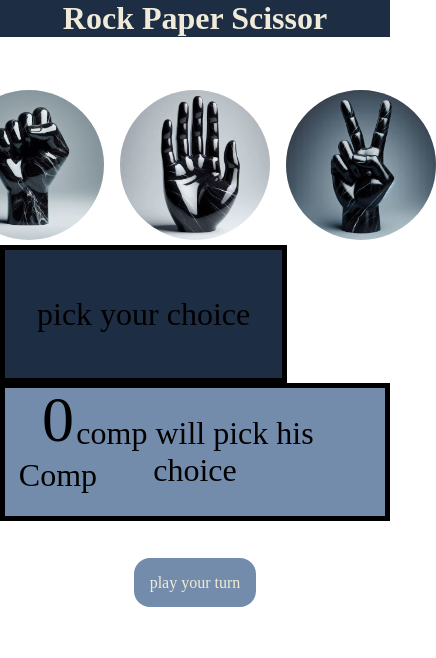
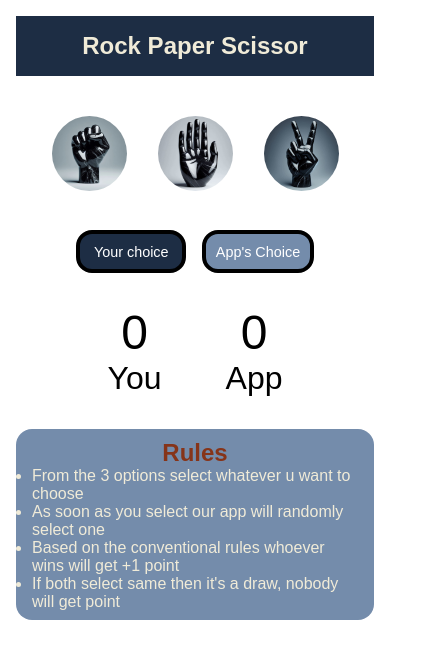
Before and after one commit to Shiksa/Rock_Paper_Scissor, a plain HTML site: page index.html in a window 390 px wide. Shown: the whole page, 436 px wide, since content can reach past the window. Drawn offline with Linux system fonts and the light colour scheme.

Commit message:
responsive design added

```diff
--- a/index.html
+++ b/index.html
@@ -1,11 +1,13 @@
 <!DOCTYPE html>
 <html lang="en">
+
 <head>
     <meta charset="UTF-8">
     <meta name="viewport" content="width=device-width, initial-scale=1.0">
     <title>Rock Paper Scissor</title>
     <link rel="stylesheet" href="style.css">
 </head>
+
 <body>
     <div class="main">
         <h1>Rock Paper Scissor</h1>
@@ -21,8 +23,8 @@
             </div>
         </div>
         <div class="selectBoxs">
-            <div class="selectBox" id="user">pick your choice</div>
-            <div class="selectBox" id="comp">comp will pick his choice</div>
+            <div class="selectBox" id="user">Your choice</div>
+            <div class="selectBox" id="comp">App's Choice</div>
         </div>
         <div class="scoreBoard">
             <div class="score">
@@ -31,13 +33,22 @@
             </div>
             <div class="score">
                 <p id="compScore">0</p>
-                <p>Comp</p>
+                <p>App</p>
             </div>
         </div>
         <div class="msgContainer">
-            <p id="msg">play your turn</p>
+            <div id="msg">
+                <h2 style="color: rgb(134, 52, 25);">Rules</h2>
+                <ul>
+                    <li>From the 3 options select whatever u want to choose</li>
+                    <li>As soon as you select our app will randomly select one</li>
+                    <li>Based on the conventional rules whoever wins will get +1 point</li>
+                    <li>If both select same then it's a draw, nobody will get point</li>
+                </ul>
+            </div>
         </div>
     </div>
     <script src="script.js"></script>
 </body>
+
 </html>
--- a/script.js
+++ b/script.js
@@ -1,70 +1,71 @@
-let userScore=0;
-let compScore=0;
+let userScore = 0;
+let compScore = 0;
 let choices = document.querySelectorAll(".choice");
-let msg= document.querySelector("#msg");
-let user=document.querySelector("#user");
-let comp=document.querySelector("#comp");
-let userScoreNum=document.querySelector("#userScore");
-let compScoreNum=document.querySelector("#compScore");
-const options=["rock","paper","scissor"];
+let msg = document.querySelector("#msg");
+let user = document.querySelector("#user");
+let comp = document.querySelector("#comp");
+let userScoreNum = document.querySelector("#userScore");
+let compScoreNum = document.querySelector("#compScore");
+const options = ["Rock", "Paper", "Scissor"];
 
-const drawWinner=()=>{
+const drawWinner = () => {
     console.log("The game is Draw");
-    msg.innerText="Fuhh! It's draw";
-    msg.style.backgroundColor="grey"
+    msg.innerText = "Fuhh! It's draw";
+    msg.style.backgroundColor = "grey"
 }
 
-let getCompChoice=()=>{
-    let randIdx=Math.floor(Math.random()*3);
+let getCompChoice = () => {
+    let randIdx = Math.floor(Math.random() * 3);
     // console.log(randIdx);
     return options[randIdx];
 }
 
-let showWinner=(userWin)=>{
-    if (userWin){
+let showWinner = (userWin) => {
+    if (userWin) {
         console.log("you win!");
-        msg.innerText=("Yay! you win");
-        msg.style.backgroundColor="green";
+        msg.innerText = ("Yay! you win");
+        msg.style.backgroundColor = "green";
         userScore++;
-        userScoreNum.innerText= userScore;
+        userScoreNum.innerText = userScore;
     }
     else {
         console.log("you lose!");
-        msg.innerText=("Huh! you lose");
-        msg.style.backgroundColor="red";
+        msg.innerText = ("Huh! you lose");
+        msg.style.backgroundColor = "red";
         compScore++;
-        compScoreNum.innerText= compScore;
+        compScoreNum.innerText = compScore;
     }
 }
 
-const playGame=(userChoice)=>{
+const playGame = (userChoice) => {
     console.log(`User choice = ${userChoice}`);
-    user.innerText=`${userChoice}`;
+    user.innerText = `${userChoice}`;
     let compChoice = getCompChoice();
     console.log(`Comp choice = ${compChoice}`);
-    comp.innerText=`${compChoice}`
-    if(userChoice === compChoice){
+    comp.innerText = `${compChoice}`
+    if (userChoice === compChoice) {
         drawWinner();
     }
-    else{
-        let userWin=true;
-        if(userChoice==="rock"){
-        userWin=compChoice==="paper"? false : true;
+    else {
+        let userWin = true;
+        if (userChoice === "Rock") {
+            userWin = compChoice === "Paper" ? false : true;
+        }
+        else if (userChoice === "Paper") {
+            userWin = compChoice === "Scissor" ? false : true;
+        }
+        else {
+            userWin = compChoice === "Rock" ? false : true;
+        }
+        showWinner(userWin);
     }
-    else if(userChoice==="paper"){
-        userWin=compChoice==="scissor"? false : true;
-    }
-    else{
-        userWin=compChoice==="rock"?false:true;
-    }
-    showWinner(userWin);
-}
 }
 
-choices.forEach((choice)=>{
+choices.forEach((choice) => {
     // console.log(choice);
-    choice.addEventListener("click",()=>{
-        let userChoice=choice.getAttribute("id");
+    choice.addEventListener("click", () => {
+        let userChoice = choice.getAttribute("id");
+        userChoice = userChoice.charAt(0).toUpperCase() + userChoice.slice(1);
         playGame(userChoice);
     })
 })
--- a/style.css
+++ b/style.css
@@ -1,75 +1,163 @@
-*{
+* {
     margin: 0;
     padding: 0;
+    box-sizing: border-box;
     text-align: center;
 }
-h1{
+
+body {
+    font-family: Arial, sans-serif;
+}
+
+h1 {
     background-color: #1d2d44;
     color: #f0ebd8;
+    padding: 1rem;
+    font-size: 2rem;
 }
-.choice{
+
+li {
+    text-align: left;
+}
+
+.main {
+    padding: 1rem;
+}
+
+/* CHOICE IMAGES */
+.choices {
+    display: flex;
+    justify-content: center;
+    align-items: center;
+    margin-top: 2rem;
+    gap: 1rem;
+    flex-wrap: nowrap;
+    /* prevent stacking */
+    flex-direction: row;
+    /* overflow-x: auto; */
+    /* horizontal scroll if needed on very small screens */
+}
+
+.choice {
     height: 160px;
     width: 160px;
     border-radius: 50%;
     display: flex;
     justify-content: center;
     align-items: center;
+    transition: 0.3s ease;
+    flex-shrink: 0;
 }
-.choice:hover{
+
+.choice:hover {
     opacity: 0.5;
     background-color: #0d1321;
 }
-img{
+
+img {
     height: 150px;
     width: 150px;
     object-fit: cover;
     border-radius: 50%;
 }
-.choices{
+
+/* SELECT BOXES */
+.selectBoxs {
+    display: flex;
+    justify-content: center;
+    gap: 1rem;
+    margin-top: 2rem;
+    flex-wrap: nowrap;
+    /* stay in row */
+}
+
+.selectBox {
+    padding: 1rem;
+    border: solid 4px black;
+    font-size: 1.1rem;
+    min-width: 150px;
+    border-radius: 1rem;
     display: flex;
     justify-content: center;
     align-items: center;
-    margin-top: 3rem;
-    gap: 1rem;
+    color: white;
+    white-space: nowrap;
+    flex-shrink: 0;
 }
-.scoreBoard{
+
+#user {
+    background-color: #1d2d44;
+}
+
+#comp {
+    background-color: #748cab;
+}
+
+/* SCORE BOARD */
+.scoreBoard {
     display: flex;
     justify-content: center;
     align-items: center;
     font-size: 2rem;
-    margin-top: 3rem;
+    margin-top: 2rem;
     gap: 4rem;
+    flex-wrap: nowrap;
+}
 
-}
-#userScore,#compScore{
+#userScore,
+#compScore {
     font-size: 4rem;
 }
-.msgContainer{
-    margin-top: 5rem;
+
+/* MESSAGE BOX */
+.msgContainer {
+    margin-top: 2rem;
 }
-#msg{
-    display: inline;
+
+#msg {
+    display: inline-block;
     background-color: #748cab;
-    color:#f0ebd8;
-    padding: 1rem;
+    color: #f0ebd8;
+    padding: 0.8rem 1.5rem;
     border-radius: 1rem;
+    font-size: 1.1rem;
 }
-.selectBox{
-    height: 4rem;
-    /* width: 6rem; */
-    padding: 2rem;
-    border: solid 5px black;
-    font-size: 2rem;
-    display: flex;
-    justify-content: center;
-    align-items: center;
+
+/* MEDIA QUERY: fix font sizes only, keep layout horizontal */
+@media (max-width: 600px) {
+    h1 {
+        font-size: 1.5rem;
+    }
+
+    .choice {
+        height: 90px;
+        width: 90px;
+    }
+
+    img {
+        height: 75px;
+        width: 75px;
+    }
+
+    .selectBox {
+        font-size: 0.9rem;
+        padding: 0.6rem;
+        min-width: 110px;
+    }
+
+    #userScore,
+    #compScore {
+        font-size: 3rem;
+    }
+
+    #msg {
+        font-size: 1rem;
+        padding: 0.6rem 1rem;
+    }
+
+    .choices,
+    .selectBoxs,
+    .scoreBoard {
+        flex-wrap: nowrap;
+    }
 }
-#user{
-    background-color: #1d2d44;
-    float: left;
-    overflow:none;
-}
-#comp{
-    background-color: #748cab;
-    float: right;
-}
```
